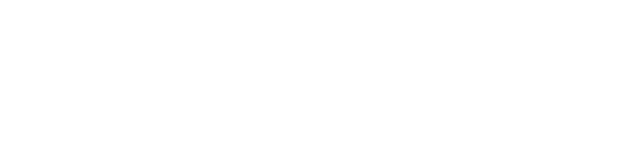
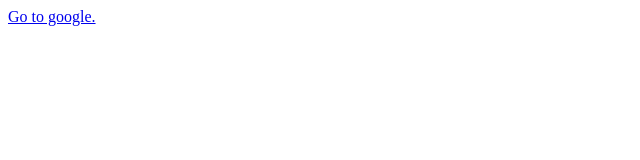
Before and after one commit to Duke-is-my/uyt, a plain HTML site: page index.html in a window 1280 px wide. Shown: the whole page, without its empty margins (0-640 px from the left). Drawn offline with Linux system fonts and the light colour scheme.

Commit message:
Update index.html

```diff
--- a/index.html
+++ b/index.html
@@ -1 +1 @@
-<a href="https://google.com"</a>
+<a href="https://google.com">Go to google.</a>
```
